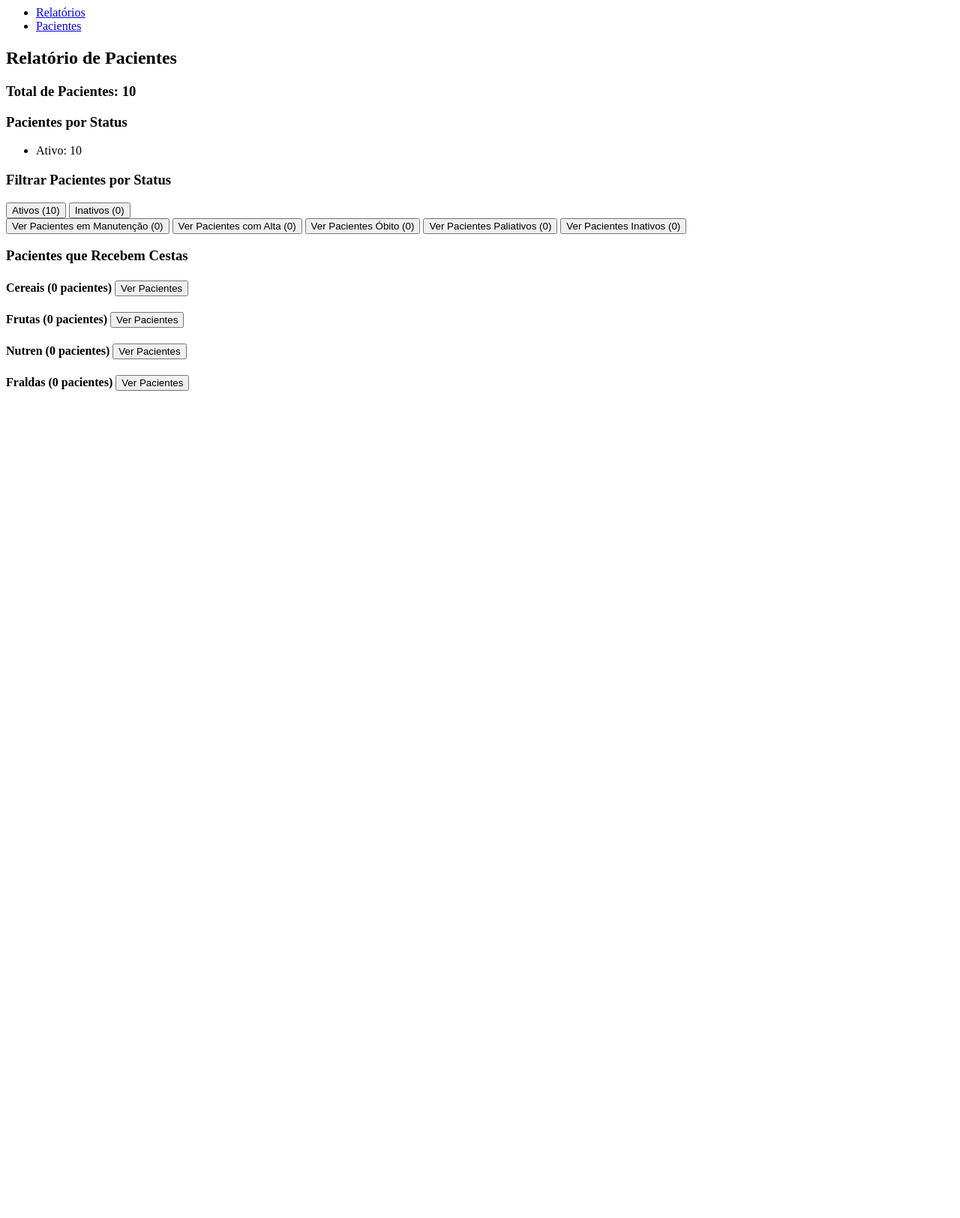
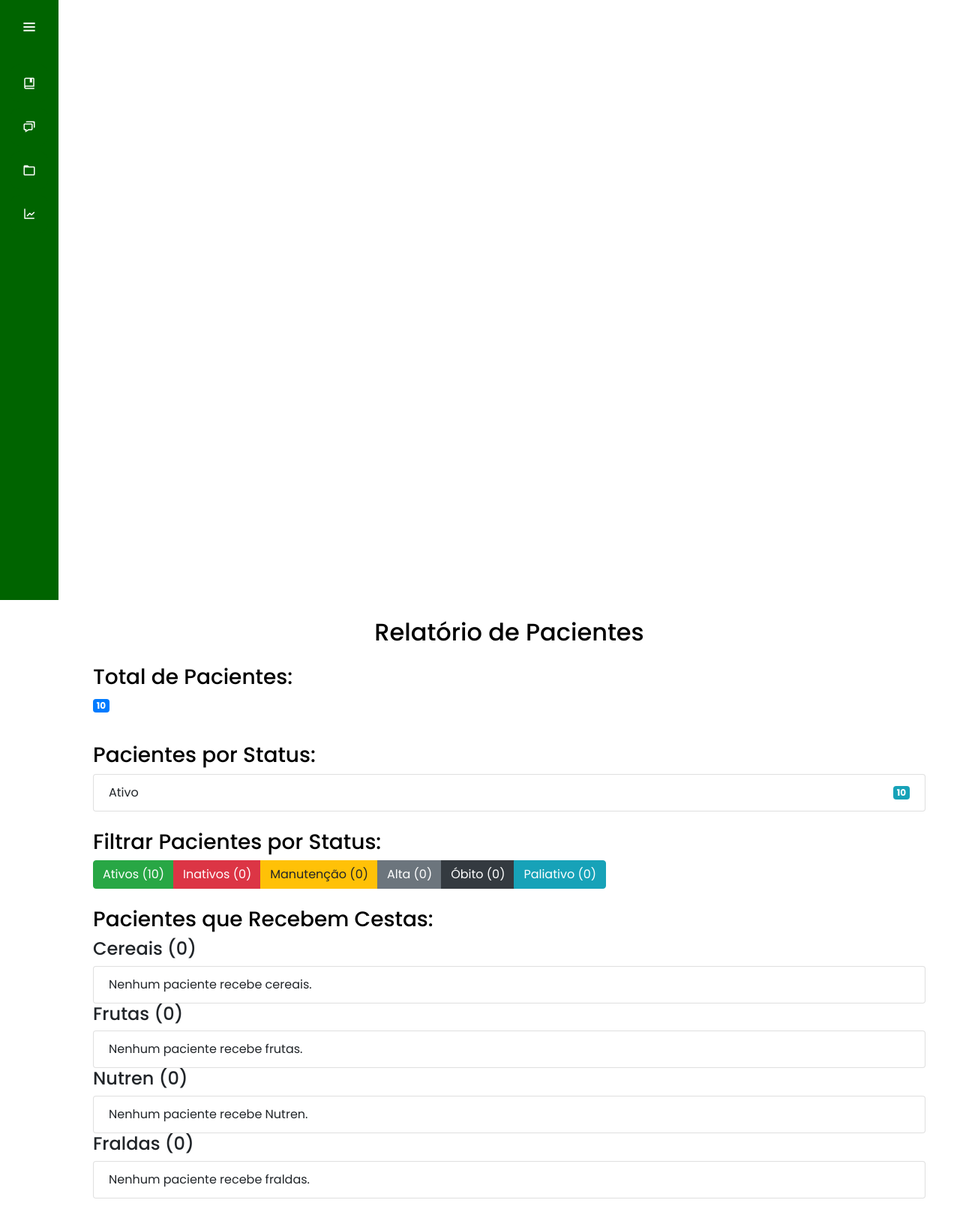
Before and after one commit to leaolia/Semente, a Django app: page /pacientes/relatorios/ in a window 1280 px wide. Shown: the whole page at 75% size. Before the commit the page ends 521 px from the top, so only its background shows below. Run offline with Django 5.2, Linux system fonts and the light colour scheme; data comes from the database, SQL or seed files in the repository; both versions use the stored data as it was after the commit; tables that the repository leaves empty hold one stand-in row (values such as "Sample post").

Commit message:
Atualização do projeto

```diff
--- a/templates/base.html
+++ b/templates/base.html
@@ -22,6 +22,13 @@
             <i class='bx bx-menu' id="btn" ></i>
         </div>
         <ul class="nav-list">
+          <li>
+            <a href="{% url 'pacientes' %}">
+              <i class='bx bx-book-bookmark'></i>
+            <span class="links_name">Lista de Pacientes</span>
+          </a>
+          <span class="tooltip">Lista de Pacientes</span>
+        </li>
         <li>
             <a href="{% url 'adicionar_paciente' %}">
             <i class='bx bx-chat' ></i>
@@ -38,7 +45,7 @@
         </li>
         <li>
           <a href="{% url 'relatorios' %}">
-            <i class='bx bx-cog' ></i>
+            <i class='bx bx-line-chart'></i>
             <span class="links_name">Relatório</span>
           </a>
           <span class="tooltip">Relatório</span>
@@ -49,11 +56,17 @@
       <section class="home-section">
           {% block 'dashboard'%}
           {% endblock %}
-
       </section>
 
-    {% block 'body' %}
-    {% endblock %}
+    <main class="home-section">
+        {% block content %}
+        <!-- Este é o bloco que os templates filhos vão preencher -->
+        {% endblock %}
+    </main>
+    <footer>
+        {% block footer %}{% endblock %}
+    </footer>
+
     <script src="{% static 'general/js/base.js' %}"></script>
     <script src="https://cdn.jsdelivr.net/npm/jquery@3.5.1/dist/jquery.slim.min.js"></script>
     <script src="https://cdn.jsdelivr.net/npm/bootstrap@4.6.1/dist/js/bootstrap.bundle.min.js"></script>
--- a/templates/relatorios.html
+++ b/templates/relatorios.html
@@ -1,146 +1,170 @@
-<div class="sidebar">
-    <ul>
-        <li><a href="/relatorios/">Relatórios</a></li>
-        <li><a href="/pacientes/">Pacientes</a></li>
-    </ul>
+{% extends "base.html" %}
+{% load static %}
+
+{% block head %}
+<link rel="stylesheet" href="{% static 'general/css/relatorios.css' %}">
+{% endblock %}
+
+{% block content %}
+<div class="container mt-4">
+    <h2 class="text-center mb-4">Relatório de Pacientes</h2>
+
+    <div class="total-pacientes">
+        <h3>Total de Pacientes:</h3>
+        <p class="badge badge-primary">{{ total_pacientes }}</p>
     </div>
 
-<h2>Relatório de Pacientes</h2>
-
-<h3>Total de Pacientes: {{ total_pacientes }}</h3>
-
-<h3>Pacientes por Status</h3>
-<ul>
+    <div class="status-pacientes mt-4">
+        <h3>Pacientes por Status:</h3>
+        <ul class="list-group">
             {% for status in status_counts %}
-        <li>{{ status.status }}: {{ status.total }}</li>
-    {% endfor %}
-</ul>
-
-<!-- Botões para exibir Ativos e Inativos -->
-<h3>Filtrar Pacientes por Status</h3>
-
-<div class="botoes-status">
-    <button class="btn-status" onclick="toggleLista('ativos-lista')">Ativos ({{ pacientes_ativos|length }})</button>
-    <button class="btn-status" onclick="toggleLista('inativos-lista')">Inativos ({{ pacientes_inativos|length }})</button>
-    <!-- Adicione outros botões de status -->
-</div>
-
-<ul id="ativos-lista" class="lista-pacientes" style="display: none;">
-    {% for paciente in pacientes_ativos %}
-        <li>{{ paciente.nome }} {{ paciente.sobrenome }}</li>
-    {% empty %}
-        <li>Nenhum paciente ativo.</li>
-    {% endfor %}
-</ul>
-
-<ul id="inativos-lista" class="lista-pacientes" style="display: none;">
-    {% for paciente in pacientes_inativos %}
-        <li>{{ paciente.nome }} {{ paciente.sobrenome }}</li>
-    {% empty %}
-        <li>Nenhum paciente inativo.</li>
+            <li class="list-group-item d-flex justify-content-between align-items-center">
+                {{ status.status }}
+                <span class="badge badge-info">{{ status.total }}</span>
+            </li>
             {% endfor %}
         </ul>
     </div>
 
-<button onclick="toggleLista('manutencao-lista')">Ver Pacientes em Manutenção ({{ pacientes_manutencao|length }})</button>
-<ul id="manutencao-lista" style="display: none;">
-    {% for paciente in pacientes_manutencao %}
-        <li>{{ paciente.nome }} {{ paciente.sobrenome }}</li>
+    <div class="filter-pacientes mt-4">
+        <h3>Filtrar Pacientes por Status:</h3>
+        <div class="btn-group" role="group" aria-label="Filtrar Status">
+            <button class="btn btn-success" onclick="toggleLista('ativos-lista')">
+                Ativos ({{ pacientes_ativos|length }})
+            </button>
+            <button class="btn btn-danger" onclick="toggleLista('inativos-lista')">
+                Inativos ({{ pacientes_inativos|length }})
+            </button>
+            <button class="btn btn-warning" onclick="toggleLista('manutencao-lista')">
+                Manutenção ({{ pacientes_manutencao|length }})
+            </button>
+            <button class="btn btn-secondary" onclick="toggleLista('alta-lista')">
+                Alta ({{ pacientes_alta|length }})
+            </button>
+            <button class="btn btn-dark" onclick="toggleLista('obito-lista')">
+                Óbito ({{ pacientes_obito|length }})
+            </button>
+            <button class="btn btn-info" onclick="toggleLista('paleativo-lista')">
+                Paliativo ({{ pacientes_paleativo|length }})
+            </button>
+        </div>
+    </div>
+
+    <div id="ativos-lista" class="pacientes-lista mt-3" style="display: none;">
+        <h4>Pacientes Ativos:</h4>
+        <ul class="list-group">
+            {% for paciente in pacientes_ativos %}
+            <li class="list-group-item">{{ paciente.nome }} {{ paciente.sobrenome }}</li>
             {% empty %}
-        <li>Nenhum paciente em manutenção.</li>
+            <li class="list-group-item">Nenhum paciente ativo.</li>
             {% endfor %}
         </ul>
+    </div>
 
-<button onclick="toggleLista('alta-lista')">Ver Pacientes com Alta ({{ pacientes_alta|length }})</button>
-<ul id="alta-lista" style="display: none;">
-    {% for paciente in pacientes_alta %}
-        <li>{{ paciente.nome }} {{ paciente.sobrenome }}</li>
+    <div id="inativos-lista" class="pacientes-lista mt-3" style="display: none;">
+        <h4>Pacientes Inativos:</h4>
+        <ul class="list-group">
+            {% for paciente in pacientes_inativos %}
+            <li class="list-group-item">{{ paciente.nome }} {{ paciente.sobrenome }}</li>
             {% empty %}
-        <li>Nenhum paciente com alta.</li>
+            <li class="list-group-item">Nenhum paciente inativo.</li>
             {% endfor %}
         </ul>
+    </div>
 
-<button onclick="toggleLista('obito-lista')">Ver Pacientes Óbito ({{ pacientes_obito|length }})</button>
-<ul id="obito-lista" style="display: none;">
-    {% for paciente in pacientes_obito %}
-        <li>{{ paciente.nome }} {{ paciente.sobrenome }}</li>
+    <div id="manutencao-lista" class="pacientes-lista mt-3" style="display: none;">
+        <h4>Pacientes em Manutenção:</h4>
+        <ul class="list-group">
+            {% for paciente in pacientes_manutencao %}
+            <li class="list-group-item">{{ paciente.nome }} {{ paciente.sobrenome }}</li>
             {% empty %}
-        <li>Nenhum paciente óbito.</li>
+            <li class="list-group-item">Nenhum paciente em manutenção.</li>
             {% endfor %}
         </ul>
+    </div>
 
-<button onclick="toggleLista('paleativo-lista')">Ver Pacientes Paliativos ({{ pacientes_paleativo|length }})</button>
-<ul id="paleativo-lista" style="display: none;">
-    {% for paciente in pacientes_paleativo %}
-        <li>{{ paciente.nome }} {{ paciente.sobrenome }}</li>
+    <div id="alta-lista" class="pacientes-lista mt-3" style="display: none;">
+        <h4>Pacientes com Alta:</h4>
+        <ul class="list-group">
+            {% for paciente in pacientes_alta %}
+            <li class="list-group-item">{{ paciente.nome }} {{ paciente.sobrenome }}</li>
             {% empty %}
-        <li>Nenhum paciente paliativo.</li>
+            <li class="list-group-item">Nenhum paciente com alta.</li>
             {% endfor %}
         </ul>
+    </div>
 
-
-<button onclick="toggleLista('inativos-lista')">Ver Pacientes Inativos ({{ pacientes_inativos|length }})</button>
-<ul id="inativos-lista" style="display: none;">
-    {% for paciente in pacientes_inativos %}
-        <li>{{ paciente.nome }} {{ paciente.sobrenome }}</li>
+    <div id="obito-lista" class="pacientes-lista mt-3" style="display: none;">
+        <h4>Pacientes em Óbito:</h4>
+        <ul class="list-group">
+            {% for paciente in pacientes_obito %}
+            <li class="list-group-item">{{ paciente.nome }} {{ paciente.sobrenome }}</li>
             {% empty %}
-        <li>Nenhum paciente inativo.</li>
+            <li class="list-group-item">Nenhum paciente em óbito.</li>
             {% endfor %}
         </ul>
+    </div>
 
-<h3>Pacientes que Recebem Cestas</h3>
-
-<h4>Cereais ({{ pacientes_cereais|length }} pacientes)
-    <button onclick="toggleLista('cereais-lista')">Ver Pacientes</button>
-</h4>
-<ul id="cereais-lista" style="display: none;">
-    {% for paciente in pacientes_cereais %}
-        <li>{{ paciente.nome }} {{ paciente.sobrenome }}</li>
+    <div id="paleativo-lista" class="pacientes-lista mt-3" style="display: none;">
+        <h4>Pacientes Paliativos:</h4>
+        <ul class="list-group">
+            {% for paciente in pacientes_paleativo %}
+            <li class="list-group-item">{{ paciente.nome }} {{ paciente.sobrenome }}</li>
             {% empty %}
-        <li>Nenhum paciente recebe esta cesta.</li>
+            <li class="list-group-item">Nenhum paciente paliativo.</li>
             {% endfor %}
         </ul>
+    </div>
 
-<h4>Frutas ({{ pacientes_frutas|length }} pacientes)
-    <button onclick="toggleLista('frutas-lista')">Ver Pacientes</button>
-</h4>
-<ul id="frutas-lista" style="display: none;">
-    {% for paciente in pacientes_frutas %}
-        <li>{{ paciente.nome }} {{ paciente.sobrenome }}</li>
+    <div class="pacientes-cestas mt-4">
+        <h3>Pacientes que Recebem Cestas:</h3>
+        <div>
+            <h4>Cereais ({{ pacientes_cereais|length }})</h4>
+            <ul class="list-group">
+                {% for paciente in pacientes_cereais %}
+                <li class="list-group-item">{{ paciente.nome }} {{ paciente.sobrenome }}</li>
                 {% empty %}
-        <li>Nenhum paciente recebe esta cesta.</li>
+                <li class="list-group-item">Nenhum paciente recebe cereais.</li>
                 {% endfor %}
             </ul>
-
-<h4>Nutren ({{ pacientes_nutren|length }} pacientes)
-    <button onclick="toggleLista('nutren-lista')">Ver Pacientes</button>
-</h4>
-<ul id="nutren-lista" style="display: none;">
-    {% for paciente in pacientes_nutren %}
-        <li>{{ paciente.nome }} {{ paciente.sobrenome }}</li>
+        </div>
+        <div>
+            <h4>Frutas ({{ pacientes_frutas|length }})</h4>
+            <ul class="list-group">
+                {% for paciente in pacientes_frutas %}
+                <li class="list-group-item">{{ paciente.nome }} {{ paciente.sobrenome }}</li>
                 {% empty %}
-        <li>Nenhum paciente recebe esta cesta.</li>
+                <li class="list-group-item">Nenhum paciente recebe frutas.</li>
                 {% endfor %}
             </ul>
-
-<h4>Fraldas ({{ pacientes_fraldas|length }} pacientes)
-    <button onclick="toggleLista('fraldas-lista')">Ver Pacientes</button>
-</h4>
-<ul id="fraldas-lista" style="display: none;">
-    {% for paciente in pacientes_fraldas %}
-        <li>{{ paciente.nome }} {{ paciente.sobrenome }}</li>
+        </div>
+        <div>
+            <h4>Nutren ({{ pacientes_nutren|length }})</h4>
+            <ul class="list-group">
+                {% for paciente in pacientes_nutren %}
+                <li class="list-group-item">{{ paciente.nome }} {{ paciente.sobrenome }}</li>
                 {% empty %}
-        <li>Nenhum paciente recebe esta cesta.</li>
+                <li class="list-group-item">Nenhum paciente recebe Nutren.</li>
                 {% endfor %}
             </ul>
+        </div>
+        <div>
+            <h4>Fraldas ({{ pacientes_fraldas|length }})</h4>
+            <ul class="list-group">
+                {% for paciente in pacientes_fraldas %}
+                <li class="list-group-item">{{ paciente.nome }} {{ paciente.sobrenome }}</li>
+                {% empty %}
+                <li class="list-group-item">Nenhum paciente recebe fraldas.</li>
+                {% endfor %}
+            </ul>
+        </div>
+    </div>
+</div>
 
 <script>
 function toggleLista(id) {
-    var lista = document.getElementById(id);
-    if (lista.style.display === "none") {
-        lista.style.display = "block";
-    } else {
-        lista.style.display = "none";
-    }
+    const lista = document.getElementById(id);
+    lista.style.display = lista.style.display === "none" ? "block" : "none";
 }
 </script>
+{% endblock %}
--- a/templates/static/general/css/base.css
+++ b/templates/static/general/css/base.css
@@ -78,7 +78,7 @@
   left: calc(100% + 15px);
   z-index: 3;
   background: #fff;
-  box-shadow: 0 5px 10px rgb(255, 255, 255);
+  box-shadow: 0 5px 10px rgb(255, 254, 254);
   padding: 6px 12px;
   border-radius: 4px;
   font-size: 15px;
@@ -220,16 +220,19 @@
   width: 50px;
   background: none;
 }
-.home-section{
+.home-section {
   position: relative;
   min-height: 100vh;
   top: 0;
-  background: white; /* Changed to white */
+  background: white;
   left: 78px;
-  color: white;
   width: calc(100% - 78px);
   transition: all 0.5s ease;
   z-index: 2;
+  padding: 0; /* Certifique-se de que padding não esteja causando o espaço */
+  margin: 0;  /* Certifique-se de que margin não esteja causando o espaço */
+}
+
 }
 .sidebar.open ~ .home-section{
   left: 250px;
@@ -240,8 +243,11 @@
   color: var(--main-color);
   font-size: 25px;
   font-weight: 500;
-  margin: 18px
+  margin: 18px;
+  padding: 0; /* Certifique-se de que padding não esteja causando o espaço */
+  margin: 0;
 }
+
 @media (max-width: 420px) {
   .sidebar li .tooltip{
     display: none;
@@ -256,9 +262,9 @@ table {
 }
 
 table th, table td {
-  border: 1px solid #ddd;
+  border: 1px solid #fff;
   padding: 8px;
-  color: white; /* Garante que o texto das células seja branco */
+  color: black; /* Garante que o texto das células seja branco */
 }
 
 table th {
@@ -276,5 +282,74 @@ table th {
 }
 
 h2, h3 {
-  color: white; /* Garante que os títulos também sejam brancos */
+  color: black; /* Garante que os títulos também sejam brancos */
 }
+
+form {
+  max-width: 600px;
+  margin: 0 auto; /* Centraliza o formulário */
+  padding: 20px;
+  background: #f9f9f9; /* Fundo claro para contraste */
+  border-radius: 8px;
+  box-shadow: 0 4px 8px rgba(0, 0, 0, 0.1);
+}
+
+form .form-group {
+  margin-bottom: 15px;
+}
+
+form label {
+  display: block;
+  font-weight: 500;
+  color: #333; /* Cor escura para texto */
+  margin-bottom: 5px;
+}
+
+form input, form select, form textarea {
+  width: 100%;
+  padding: 10px;
+  border: 1px solid #ccc;
+  border-radius: 4px;
+  font-size: 16px;
+}
+
+form input:focus, form select:focus, form textarea:focus {
+  outline: none;
+  border-color: var(--main-color); /* Destaque na borda ao focar */
+  box-shadow: 0 0 5px rgba(0, 128, 255, 0.5);
+}
+
+form button {
+  display: block;
+  width: 100%;
+  background: var(--main-color);
+  color: #fff;
+  border: none;
+  padding: 10px 15px;
+  border-radius: 4px;
+  font-size: 18px;
+  font-weight: 600;
+  cursor: pointer;
+  transition: background-color 0.3s ease;
+}
+
+form button:hover {
+  background: #045fb4; /* Cor mais escura ao passar o mouse */
+}
+
+body {
+  margin: 0;
+  padding: 0;
+}
+
+.text-center-custom {
+  text-align: center;
+  margin-bottom: 20px; /* Opcional para adicionar espaço abaixo */
+}
+
+.sidebar i.voltar-icon {
+  color: #fff; /* Cor personalizada */
+}
+.sidebar li a:hover i.voltar-icon {
+  color: var(--main-color); /* Cor ao passar o mouse */
+}
```
Also changed, not shown: templates/adicionar_paciente.html (+6 -5 lines), templates/att_paciente.html (+7 -1 lines), templates/static/pacientes/css/pacientes.css (+10 -5 lines), db.sqlite3. Lines whose indentation alone changed are shown as unchanged.
